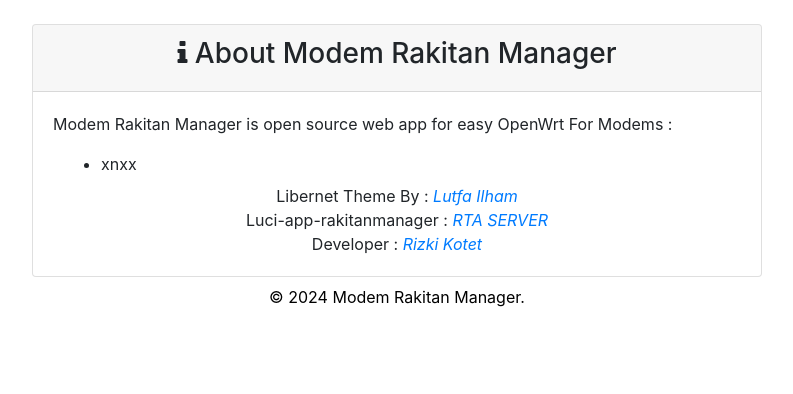
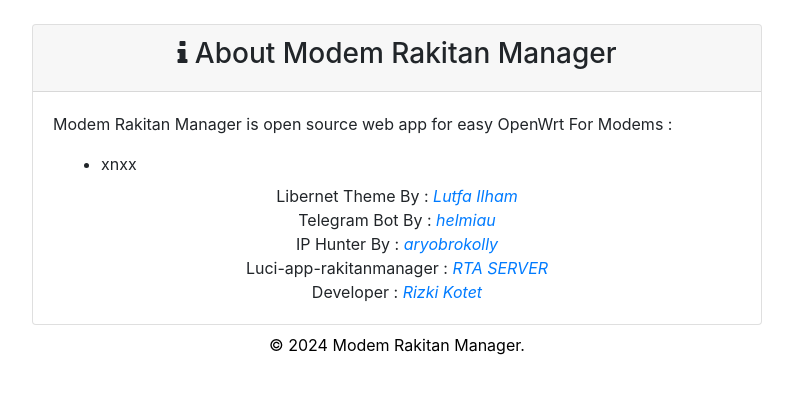
Before and after one commit to rtaserver/RakitanManager, a PHP site: page /about.php in a window 1280 px wide. Shown: the part 56-450 px from the top of the page, without its empty margins (243-1036 px from the left). Run offline with PHP 8.4, Linux system fonts and the light colour scheme.

Commit message:
Change About

```diff
--- a/luci-app-rakitanmanager/root/www/rakitanmanager/about.php
+++ b/luci-app-rakitanmanager/root/www/rakitanmanager/about.php
@@ -28,6 +28,8 @@
                             </ul>
                         </div>
                         <p class="text-center m-0">Libernet Theme By : <a href="https://facebook.com/lutfailham"><i>Lutfa Ilham</i></a></p>
+                        <p class="text-center m-0">Telegram Bot By : <a href="https://github.com/helmiau/PHPTeleBotWrt"><i>helmiau</i></a></p>
+                        <p class="text-center m-0">IP Hunter By : <a href="https://github.com/aryobrokolly"><i>aryobrokolly</i></a></p>
                         <p class="text-center m-0">Luci-app-rakitanmanager : <a href="https://github.com/rtaserver/RakitanManager"><i>RTA SERVER</i></a></p>
                         <p class="text-center m-0">Developer : <a href="https://t.me/Rizki_Kotet"><i>Rizki Kotet</i></a></p>
                     </div>
```
